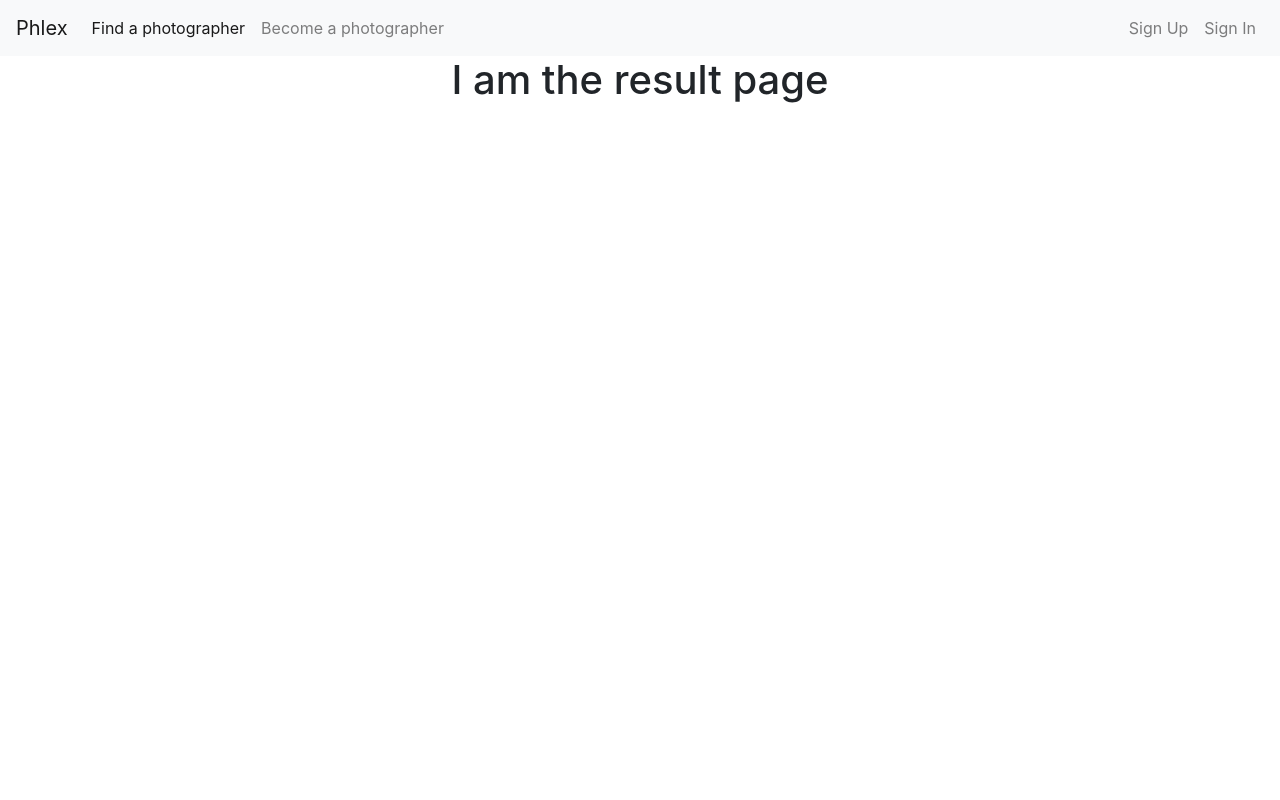
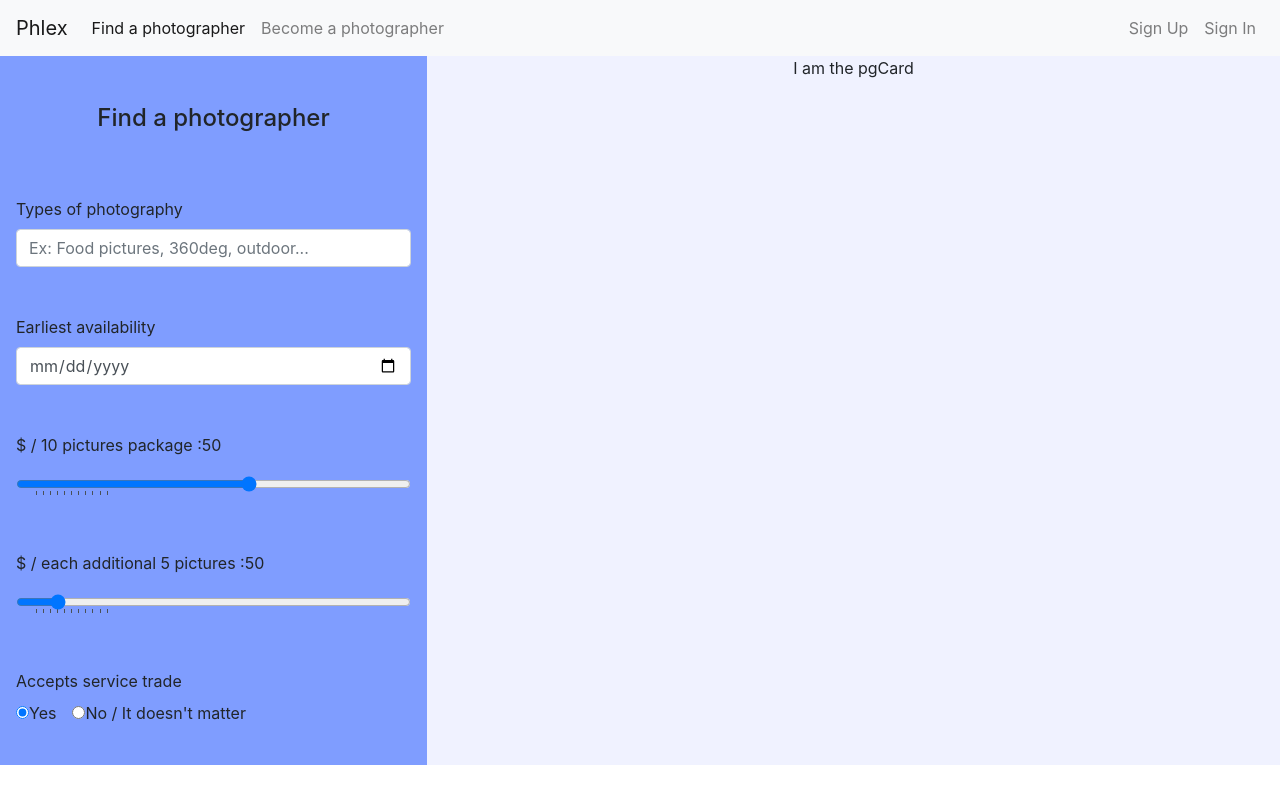
Before and after one commit to Anne-Anq/phlex, a React (Create React App) app in the folder phlex-front-end/: page /result in a window 1280 px wide. Built offline with nearby package versions, Linux system fonts and the light colour scheme.

Commit message:
add a search form

```diff
--- /dev/null
+++ b/phlex-front-end/src/components/form.jsx
@@ -0,0 +1,79 @@
+import React, { Component } from "react";
+
+class Form extends Component {
+  state = {};
+  renderInputField(path, label, placeholder, type = "text") {
+    return (
+      <div className="form-group text-left p-3">
+        <label htmlFor={path}>{label}</label>
+        <input
+          className="form-control"
+          id={path}
+          placeholder={placeholder}
+          type={type}
+          onChange={e => this.handleChange(e)}
+        />
+      </div>
+    );
+  }
+  renderRange(path, label, min = 0, max = 100, step = 1, val = 50) {
+    const curVal = 50; // to be changed by a dynamic value, raising state to result page
+    return (
+      <div className="form-group text-left p-3">
+        <label htmlFor={path}>{`${label}:${curVal}`}</label>
+        <input
+          id={path}
+          className="form-control"
+          type="range"
+          min={min}
+          max={max}
+          step={step}
+          defaultValue={val}
+          onChange={e => this.handleChange(e)}
+          list="tickmarks"
+        />
+        <datalist id="tickmarks">
+          <option value="0" label="0%" />
+          <option value="10" />
+          <option value="20" />
+          <option value="30" />
+          <option value="40" />
+          <option value="50" label="50%" />
+          <option value="60" />
+          <option value="70" />
+          <option value="80" />
+          <option value="90" />
+          <option value="100" label="100%" />
+        </datalist>
+      </div>
+    );
+  }
+  renderRadio(path, label, options) {
+    return (
+      <div className="form-group text-left p-3">
+        <label htmlFor={path}>{label}</label>
+        <div className="d-flex">
+          {options.map((option, i) => (
+            <div key={`option${i}`} className="mr-3">
+              <input
+                type="radio"
+                id={option.path}
+                name={path}
+                value={option.path}
+                defaultChecked={i === 0}
+                onChange={e => this.handleChange(e)}
+              />
+              <label htmlFor={option.path}>{option.label}</label>
+            </div>
+          ))}
+        </div>
+      </div>
+    );
+  }
+  handleChange(e) {
+    console.log(e.target.value);
+    return e.target.value;
+  }
+}
+
+export default Form;
--- a/phlex-front-end/src/components/pgCard.jsx
+++ b/phlex-front-end/src/components/pgCard.jsx
@@ -0,0 +1,11 @@
+import React, { Component } from "react";
+import "../stylesheets/pgCard.css";
+
+class PgCard extends Component {
+  state = {};
+  render() {
+    return <div className="pgCard">I am the pgCard</div>;
+  }
+}
+
+export default PgCard;
--- a/phlex-front-end/src/components/resultPage.jsx
+++ b/phlex-front-end/src/components/resultPage.jsx
@@ -1,9 +1,17 @@
 import React, { Component } from "react";
+import PgCard from "./pgCard";
+import SearchForm from "./searchForm";
+import "../stylesheets/resultPage.css";
 
 class ResultPage extends Component {
   state = {};
   render() {
-    return <h1>I am the result page</h1>;
+    return (
+      <div className="resultPage">
+        <SearchForm />
+        <PgCard />
+      </div>
+    );
   }
 }
 
--- a/phlex-front-end/src/components/searchForm.jsx
+++ b/phlex-front-end/src/components/searchForm.jsx
@@ -0,0 +1,44 @@
+import React from "react";
+import Form from "./form";
+import "../stylesheets/searchForm.css";
+
+class SearchForm extends Form {
+  state = {};
+
+  render() {
+    const options = [
+      { path: "yes", label: "Yes" },
+      { path: "no", label: "No / It doesn't matter" }
+    ];
+    return (
+      <div className="searchForm">
+        <h4 className="m-5">Find a photographer</h4>
+        {this.renderInputField(
+          "photoType",
+          "Types of photography",
+          "Ex: Food pictures, 360deg, outdoor..."
+        )}
+        {this.renderInputField("dateFrom", "Earliest availability", "", "date")}
+        {this.renderRange(
+          "basePrice",
+          "$ / 10 pictures package ",
+          0,
+          500,
+          10,
+          300
+        )}
+        {this.renderRange(
+          "addPrice",
+          "$ / each additional 5 pictures ",
+          0,
+          500,
+          10,
+          30
+        )}
+        {this.renderRadio("tradeOk", "Accepts service trade", options)}
+      </div>
+    );
+  }
+}
+
+export default SearchForm;
--- /dev/null
+++ b/phlex-front-end/src/stylesheets/pgCard.css
@@ -0,0 +1,4 @@
+.pgCard {
+  background-color: #f0f2ff;
+  flex: 661px 2 0;
+}
--- /dev/null
+++ b/phlex-front-end/src/stylesheets/resultPage.css
@@ -0,0 +1,4 @@
+.resultPage {
+  display: flex;
+  flex-wrap: wrap;
+}
--- /dev/null
+++ b/phlex-front-end/src/stylesheets/searchForm.css
@@ -0,0 +1,4 @@
+.searchForm {
+  background-color: #7f9dff;
+  flex: 331px 1 0;
+}
```
